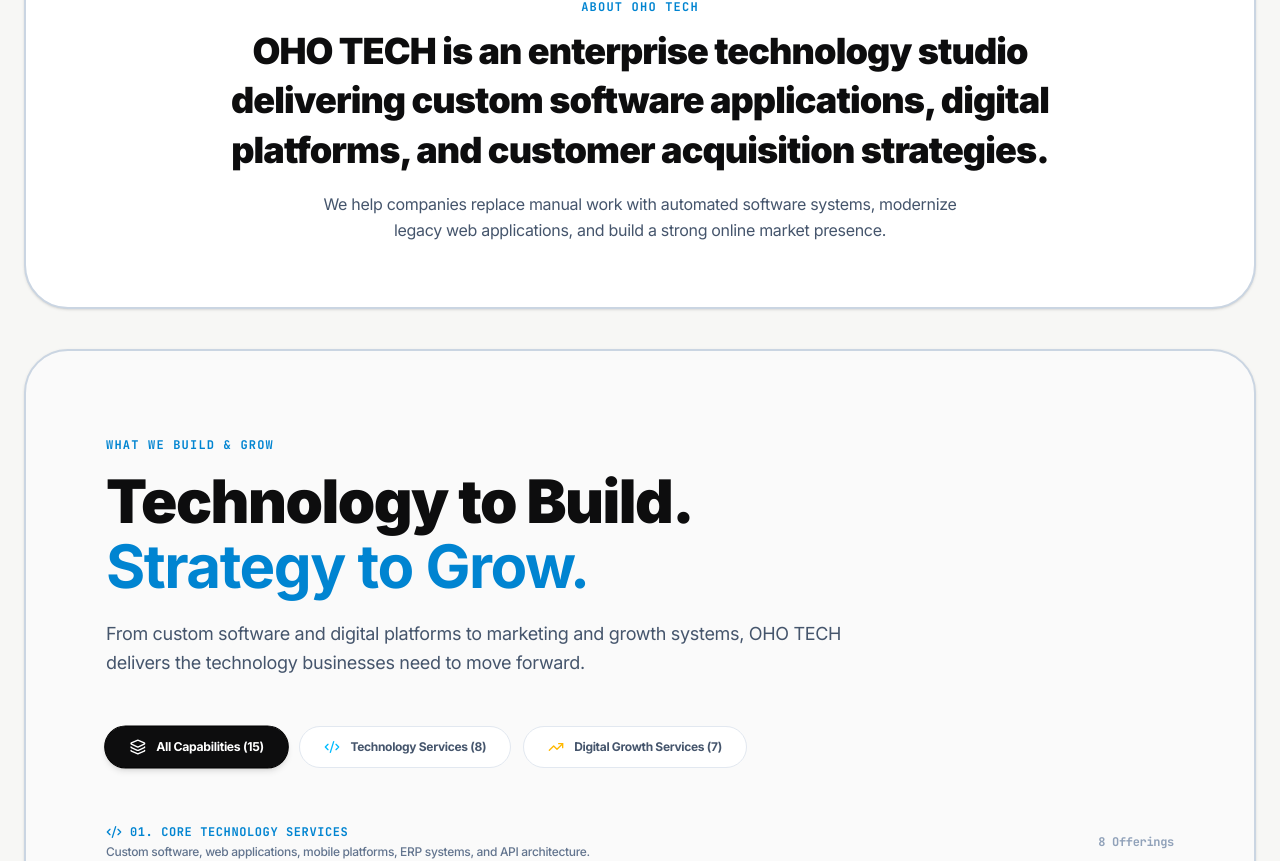
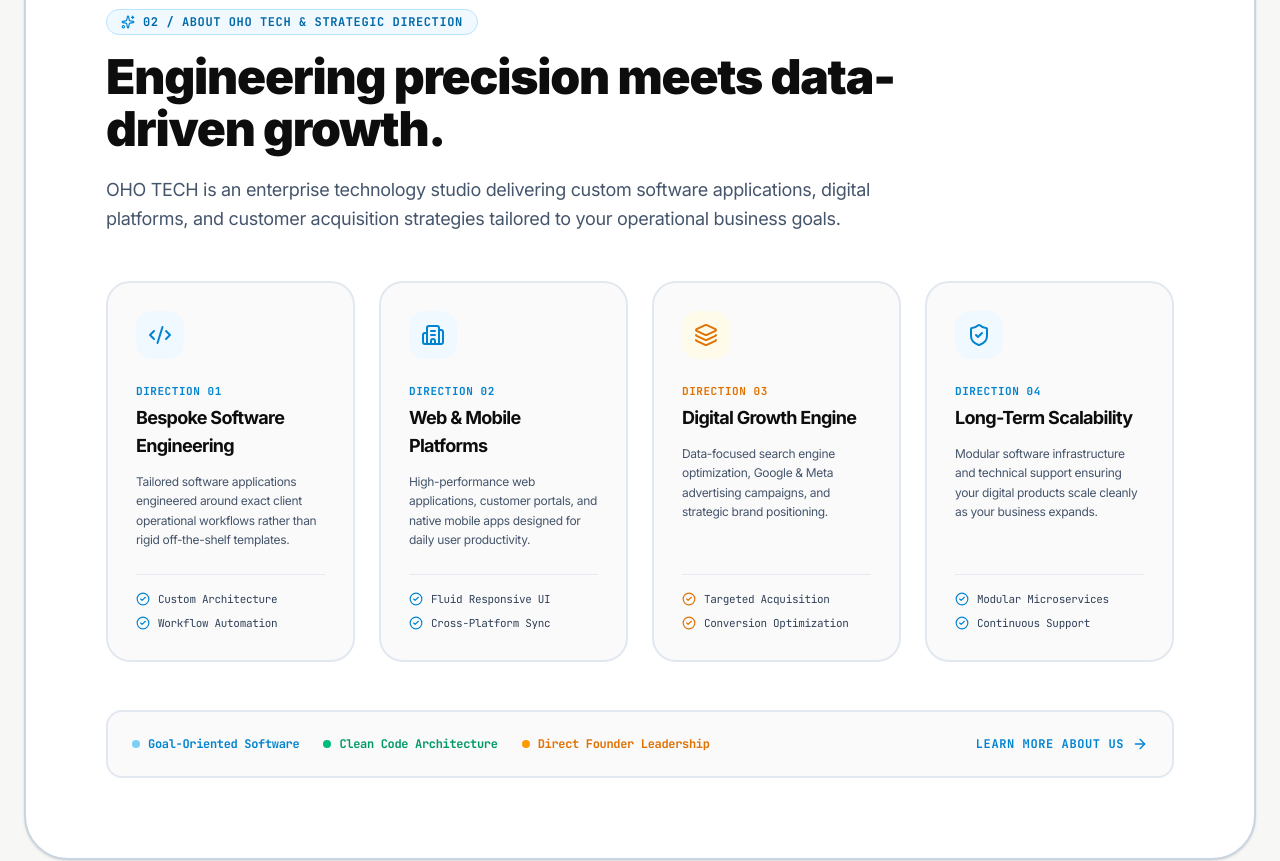
Before and after one commit to Himansu-Nayak/OHOTECHN, a Next.js app: page / in a window 1280 px wide. Shown: the part 1347-2208 px from the top of the page. Built offline with nearby package versions, Linux system fonts and the light colour scheme.

Commit message:
feat: Enhance About OHO TECH section with 4 strategic direction pillars and feature highlights

```diff
--- a/src/app/(marketing)/page.tsx
+++ b/src/app/(marketing)/page.tsx
@@ -77,19 +77,166 @@
 
       </section>
 
-      {/* ── 02. INTRODUCTION / POSITIONING STATEMENT ── */}
-      <section className="max-w-[1536px] w-full mx-auto mb-10 bg-white border-2 border-slate-300 rounded-[32px] sm:rounded-[44px] p-8 sm:p-14 lg:p-16 text-center shadow-sm" id="about-intro">
-        <div className="max-w-4xl mx-auto">
-          <div className="inline-block text-xs font-mono font-bold text-sky-600 uppercase tracking-widest mb-3">
-            ABOUT OHO TECH
+      {/* ── 02. INTRODUCTION / ABOUT OHO TECH & STRATEGIC DIRECTION ── */}
+      <section className="max-w-[1536px] w-full mx-auto mb-16 bg-white border-2 border-slate-300 rounded-[32px] sm:rounded-[44px] p-8 sm:p-14 lg:p-20 shadow-sm" id="about-intro">
+
+        {/* Section Header */}
+        <div className="max-w-4xl mb-12 text-left">
+          <div className="inline-flex items-center gap-2 px-3.5 py-1 rounded-full bg-sky-50 border border-sky-200 text-sky-700 font-mono text-xs font-bold uppercase tracking-wider mb-4">
+            <Sparkles className="w-3.5 h-3.5 text-sky-600" />
+            02 / ABOUT OHO TECH &amp; STRATEGIC DIRECTION
           </div>
-          <h2 className="text-2xl sm:text-4xl font-black text-[#0d0d0e] tracking-tight leading-snug mb-4">
-            OHO TECH is an enterprise technology studio delivering custom software applications, digital platforms, and customer acquisition strategies.
+          <h2 className="text-3xl sm:text-5xl font-black text-[#0d0d0e] tracking-tight leading-[1.08] mb-5">
+            Engineering precision meets data-driven growth.
           </h2>
-          <p className="text-sm sm:text-base text-slate-600 leading-relaxed max-w-2xl mx-auto">
-            We help companies replace manual work with automated software systems, modernize legacy web applications, and build a strong online market presence.
+          <p className="text-base sm:text-lg text-slate-600 leading-relaxed max-w-3xl">
+            OHO TECH is an enterprise technology studio delivering custom software applications, digital platforms, and customer acquisition strategies tailored to your operational business goals.
           </p>
         </div>
+
+        {/* 4 Strategic Direction & Feature Pillars */}
+        <div className="grid grid-cols-1 md:grid-cols-2 lg:grid-cols-4 gap-6 mb-12">
+
+          {/* Pillar 1 */}
+          <div className="p-7 rounded-3xl bg-[#fafafa] border-2 border-slate-200 hover:border-sky-400 transition-all flex flex-col justify-between group">
+            <div>
+              <div className="w-12 h-12 rounded-2xl bg-sky-50 text-sky-600 flex items-center justify-center mb-6 group-hover:scale-110 transition-transform">
+                <Code2 className="w-6 h-6" />
+              </div>
+              <div className="text-[11px] font-mono font-bold text-sky-600 uppercase tracking-wider mb-1">
+                DIRECTION 01
+              </div>
+              <h3 className="text-lg font-bold text-[#0d0d0e] mb-3">
+                Bespoke Software Engineering
+              </h3>
+              <p className="text-xs text-slate-600 leading-relaxed mb-6">
+                Tailored software applications engineered around exact client operational workflows rather than rigid off-the-shelf templates.
+              </p>
+            </div>
+            <div className="pt-4 border-t border-slate-200/80 space-y-2">
+              <div className="flex items-center gap-2 text-[11px] font-mono text-slate-700">
+                <CheckCircle2 className="w-3.5 h-3.5 text-sky-600 shrink-0" />
+                <span>Custom Architecture</span>
+              </div>
+              <div className="flex items-center gap-2 text-[11px] font-mono text-slate-700">
+                <CheckCircle2 className="w-3.5 h-3.5 text-sky-600 shrink-0" />
+                <span>Workflow Automation</span>
+              </div>
+            </div>
+          </div>
+
+          {/* Pillar 2 */}
+          <div className="p-7 rounded-3xl bg-[#fafafa] border-2 border-slate-200 hover:border-sky-400 transition-all flex flex-col justify-between group">
+            <div>
+              <div className="w-12 h-12 rounded-2xl bg-sky-50 text-sky-600 flex items-center justify-center mb-6 group-hover:scale-110 transition-transform">
+                <Building2 className="w-6 h-6" />
+              </div>
+              <div className="text-[11px] font-mono font-bold text-sky-600 uppercase tracking-wider mb-1">
+                DIRECTION 02
+              </div>
+              <h3 className="text-lg font-bold text-[#0d0d0e] mb-3">
+                Web &amp; Mobile Platforms
+              </h3>
+              <p className="text-xs text-slate-600 leading-relaxed mb-6">
+                High-performance web applications, customer portals, and native mobile apps designed for daily user productivity.
+              </p>
+            </div>
+            <div className="pt-4 border-t border-slate-200/80 space-y-2">
+              <div className="flex items-center gap-2 text-[11px] font-mono text-slate-700">
+                <CheckCircle2 className="w-3.5 h-3.5 text-sky-600 shrink-0" />
+                <span>Fluid Responsive UI</span>
+              </div>
+              <div className="flex items-center gap-2 text-[11px] font-mono text-slate-700">
+                <CheckCircle2 className="w-3.5 h-3.5 text-sky-600 shrink-0" />
+                <span>Cross-Platform Sync</span>
+              </div>
+            </div>
+          </div>
+
+          {/* Pillar 3 */}
+          <div className="p-7 rounded-3xl bg-[#fafafa] border-2 border-slate-200 hover:border-amber-400 transition-all flex flex-col justify-between group">
+            <div>
+              <div className="w-12 h-12 rounded-2xl bg-amber-50 text-amber-600 flex items-center justify-center mb-6 group-hover:scale-110 transition-transform">
+                <Layers className="w-6 h-6" />
+              </div>
+              <div className="text-[11px] font-mono font-bold text-amber-600 uppercase tracking-wider mb-1">
+                DIRECTION 03
+              </div>
+              <h3 className="text-lg font-bold text-[#0d0d0e] mb-3">
+                Digital Growth Engine
+              </h3>
+              <p className="text-xs text-slate-600 leading-relaxed mb-6">
+                Data-focused search engine optimization, Google &amp; Meta advertising campaigns, and strategic brand positioning.
+              </p>
+            </div>
+            <div className="pt-4 border-t border-slate-200/80 space-y-2">
+              <div className="flex items-center gap-2 text-[11px] font-mono text-slate-700">
+                <CheckCircle2 className="w-3.5 h-3.5 text-amber-600 shrink-0" />
+                <span>Targeted Acquisition</span>
+              </div>
+              <div className="flex items-center gap-2 text-[11px] font-mono text-slate-700">
+                <CheckCircle2 className="w-3.5 h-3.5 text-amber-600 shrink-0" />
+                <span>Conversion Optimization</span>
+              </div>
+            </div>
+          </div>
+
+          {/* Pillar 4 */}
+          <div className="p-7 rounded-3xl bg-[#fafafa] border-2 border-slate-200 hover:border-sky-400 transition-all flex flex-col justify-between group">
+            <div>
+              <div className="w-12 h-12 rounded-2xl bg-sky-50 text-sky-600 flex items-center justify-center mb-6 group-hover:scale-110 transition-transform">
+                <ShieldCheck className="w-6 h-6" />
+              </div>
+              <div className="text-[11px] font-mono font-bold text-sky-600 uppercase tracking-wider mb-1">
+                DIRECTION 04
+              </div>
+              <h3 className="text-lg font-bold text-[#0d0d0e] mb-3">
+                Long-Term Scalability
+              </h3>
+              <p className="text-xs text-slate-600 leading-relaxed mb-6">
+                Modular software infrastructure and technical support ensuring your digital products scale cleanly as your business expands.
+              </p>
+            </div>
+            <div className="pt-4 border-t border-slate-200/80 space-y-2">
+              <div className="flex items-center gap-2 text-[11px] font-mono text-slate-700">
+                <CheckCircle2 className="w-3.5 h-3.5 text-sky-600 shrink-0" />
+                <span>Modular Microservices</span>
+              </div>
+              <div className="flex items-center gap-2 text-[11px] font-mono text-slate-700">
+                <CheckCircle2 className="w-3.5 h-3.5 text-sky-600 shrink-0" />
+                <span>Continuous Support</span>
+              </div>
+            </div>
+          </div>
+
+        </div>
+
+        {/* Bottom Directional Bar */}
+        <div className="bg-[#fafafa] border-2 border-slate-200 rounded-2xl p-6 flex flex-col sm:flex-row sm:items-center justify-between gap-4">
+          <div className="flex flex-wrap items-center gap-6 text-xs font-mono font-bold text-slate-700">
+            <span className="flex items-center gap-2 text-sky-600">
+              <span className="w-2 h-2 rounded-full bg-sky-500 animate-pulse" />
+              Goal-Oriented Software
+            </span>
+            <span className="flex items-center gap-2 text-emerald-600">
+              <span className="w-2 h-2 rounded-full bg-emerald-500" />
+              Clean Code Architecture
+            </span>
+            <span className="flex items-center gap-2 text-amber-600">
+              <span className="w-2 h-2 rounded-full bg-amber-500" />
+              Direct Founder Leadership
+            </span>
+          </div>
+
+          <Link
+            href="/about"
+            className="inline-flex items-center gap-2 text-xs font-mono font-bold text-sky-600 hover:text-sky-700 uppercase tracking-wider group shrink-0"
+          >
+            <span>Learn More About Us</span>
+            <ArrowRight className="w-4 h-4 group-hover:translate-x-1 transition-transform" />
+          </Link>
+        </div>
+
       </section>
 
       {/* ── 03. CORE OFFERINGS (CORE SERVICES) ── */}
```
